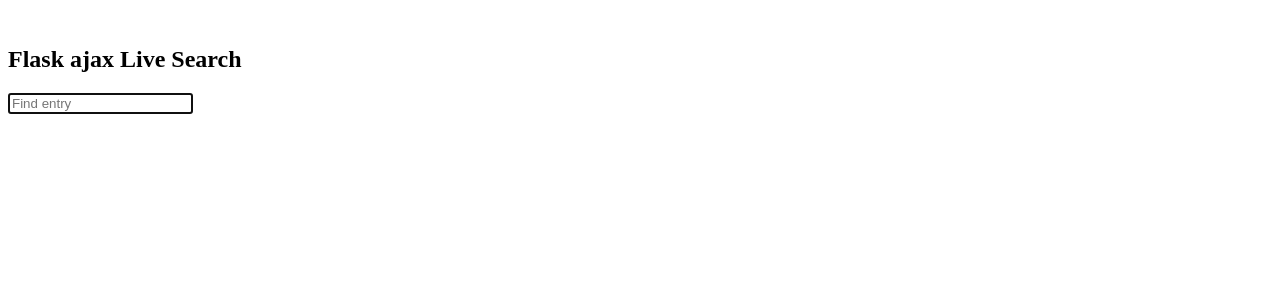
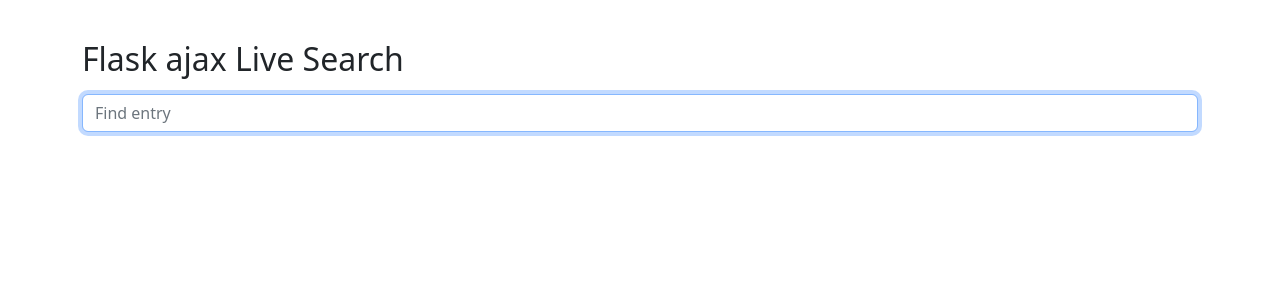
Before and after one commit to clach04/flask_live_search, a Flask app: page / in a window 1280 px wide. Shown: the top 300 px of the page. Run offline with Flask 2, Linux system fonts and the light colour scheme.

Commit message:
Use bootstrap@5.2.0, switch to ul/li list instead
Using latest bootstrap v5.2.0 get display issues so
replaced div and p with list items to workaround
https://github.com/twbs/bootstrap/issues/36919

Old html worked with bootstrap v3.4.1 (and earlier) list-group
https://getbootstrap.com/docs/4.0/components/list-group/

```diff
--- a/templates/livesearch.html
+++ b/templates/livesearch.html
@@ -4,6 +4,10 @@
     <meta charset="utf-8">
     <meta name="viewport" content="width=device-width, initial-scale=1">
     <title>Flask ajax Live Search</title>
+
+    <!-- CSS only -->
+    <link href="https://cdn.jsdelivr.net/npm/bootstrap@5.2.0/dist/css/bootstrap.min.css" rel="stylesheet" integrity="sha384-gH2yIJqKdNHPEq0n4Mqa/HGKIhSkIHeL5AyhkYV8i59U5AR6csBvApHHNl/vI1Bx" crossorigin="anonymous">
+
     <script>
 
         var timeout = null;  // debounce timeout
@@ -18,12 +22,12 @@
                 var res_length = res.length;
                 //console.log('show_live_results LENGTH:: ' + res_length);
                 //console.log('[0]' + res[0]);
-                var data = "<div class='list-group'>";
+                var data = "<ul class='list-group'>";
                 for (var i = 0; i < res_length; i++) {
                     //console.log('XX' + res[i]);
-                    data += "<p class='list-group-item list-group-item-action'>" + res[i] + "</p>";
+                    data += "<li class='list-group-item list-group-item-action'>" + res[i] + "</li>";
                 }
-                data += "</div>";
+                data += "</ul>";
                 live_results.innerHTML = data;
             }
 
@@ -65,7 +69,7 @@
         <p><h2>Flask ajax Live Search</h2></p>
         <input type="text" id="livebox" name="text" class="form-control" placeholder="Find entry" autocomplete="off">
         <!-- dumb spacing hack... --></br></br></br></br>
-        <p id="datalist"></p>
+        <div id="datalist"></div>
     </div>
 </body>
 </html>
```
